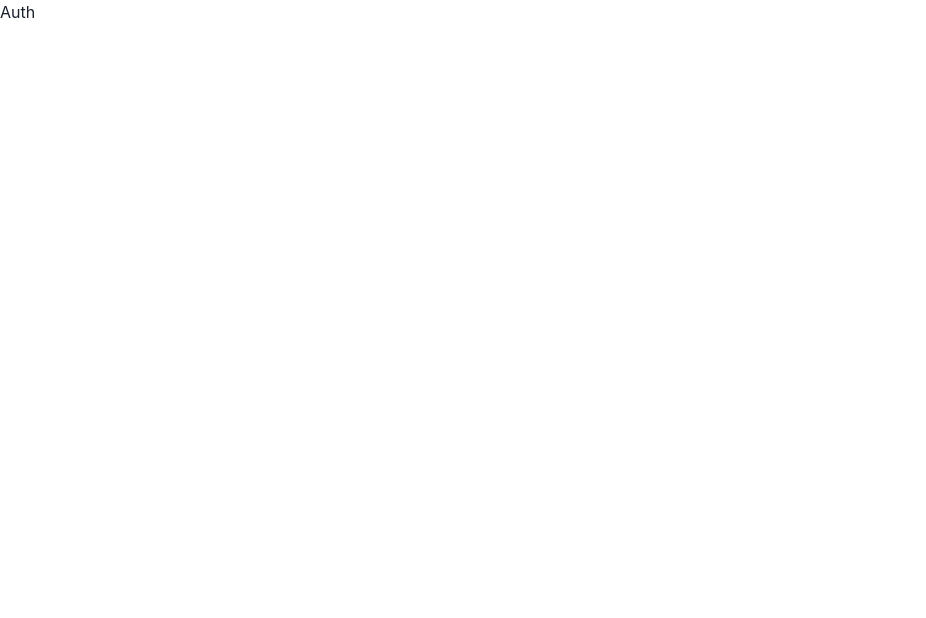
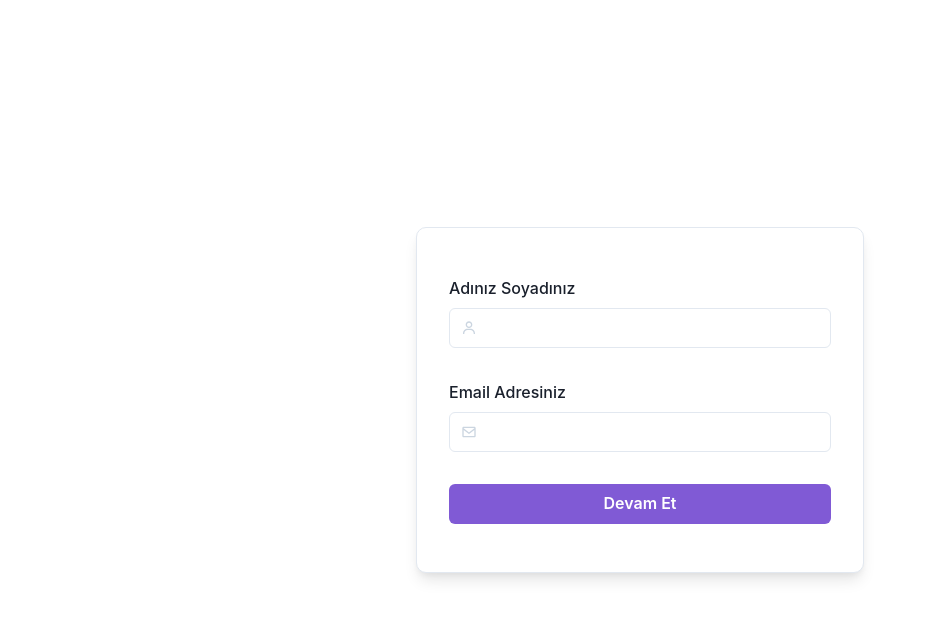
Before and after one commit to mrtcnbb/E-Cozum-Payment-App, a React (Create React App) app: page / in a window 1280 px wide. Shown: the top 618 px of the page, without its empty margins (0-926 px from the left). Built offline with nearby package versions, Linux system fonts and the light colour scheme.

Commit message:
Form submit features done

```diff
--- a/src/pages/auth/Auth.tsx
+++ b/src/pages/auth/Auth.tsx
@@ -1,7 +1,101 @@
-import React from 'react';
+import {
+  Box,
+  Button,
+  FormControl,
+  FormLabel,
+  Icon,
+  Input,
+  InputGroup,
+  InputLeftElement,
+  Modal,
+  ModalBody,
+  ModalCloseButton,
+  ModalContent,
+  ModalFooter,
+  ModalHeader,
+  ModalOverlay,
+  Text,
+  useDisclosure,
+} from '@chakra-ui/react';
+import { FC } from 'react';
+import { BiEnvelope, BiUser } from 'react-icons/bi';
+import { useNavigate } from 'react-router-dom';
+import useHandleFormData from '../../hooks/useHandleFormData';
 
-function Auth() {
-  return <div>Auth</div>;
-}
+const Auth: FC = () => {
+  const { formData, emailError, handleFormData } = useHandleFormData();
+  const { isOpen, onOpen, onClose } = useDisclosure();
+
+  const navigate = useNavigate();
+
+  const handleSubmit = (event: React.FormEvent<HTMLFormElement>) => {
+    event.preventDefault();
+    if (formData.username.trim() === '' || formData.email.trim() === '') {
+      onOpen();
+    } else {
+      localStorage.setItem('username', formData.username.split(' ')[0].toString());
+      navigate('/selection');
+    }
+  };
+
+  return (
+    <Box height="100vh" display="flex" alignItems="center">
+      <Box
+        mx="auto"
+        width={'md'}
+        border="1px"
+        borderColor="gray.200"
+        px="8"
+        py="12"
+        borderRadius="10px"
+        boxShadow="lg"
+        bg="white"
+      >
+        <form onSubmit={handleSubmit}>
+          <Box display="flex" flexDirection="column" gap={8}>
+            <FormControl>
+              <FormLabel htmlFor={'username'}>Adınız Soyadınız</FormLabel>
+              <InputGroup>
+                <InputLeftElement pointerEvents="none" children={<Icon color="gray.300" as={BiUser} />} />
+                <Input id={'username'} name="username" type="text" onChange={handleFormData} />
+              </InputGroup>
+            </FormControl>
+            <FormControl>
+              <FormLabel htmlFor={'email'}>Email Adresiniz</FormLabel>
+              <InputGroup>
+                <InputLeftElement pointerEvents="none" children={<Icon color="gray.300" as={BiEnvelope} />} />
+                <Input id={'email'} name="email" onChange={handleFormData} />
+              </InputGroup>
+              {emailError === 'Email adresi geçersiz' ? (
+                <Text color="red">{emailError}</Text>
+              ) : (
+                <Text>{emailError}</Text>
+              )}
+            </FormControl>
+            <Button disabled={emailError === 'Email adresi geçersiz' ? true : false} type="submit" colorScheme="purple">
+              Devam Et
+            </Button>
+          </Box>
+        </form>
+      </Box>
+      <>
+        <Modal isOpen={isOpen} onClose={onClose}>
+          <ModalOverlay />
+          <ModalContent>
+            <ModalHeader>UYARI</ModalHeader>
+            <ModalCloseButton />
+            <ModalBody>Lütfen zorunlu alanları doldurunuz!</ModalBody>
+
+            <ModalFooter>
+              <Button colorScheme="blue" onClick={onClose}>
+                Kapat
+              </Button>
+            </ModalFooter>
+          </ModalContent>
+        </Modal>
+      </>
+    </Box>
+  );
+};
 
 export default Auth;
```
